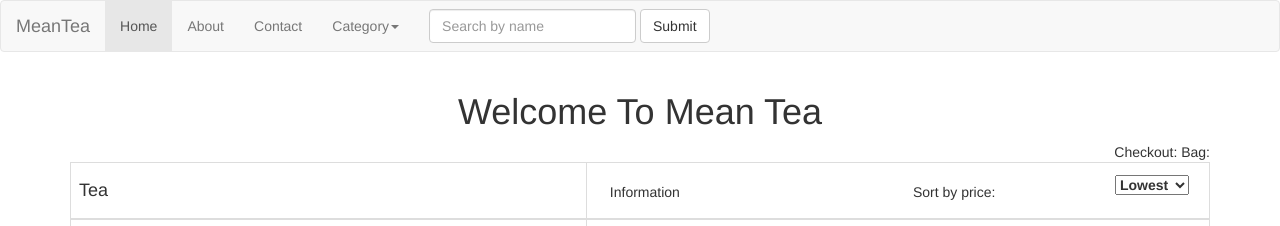
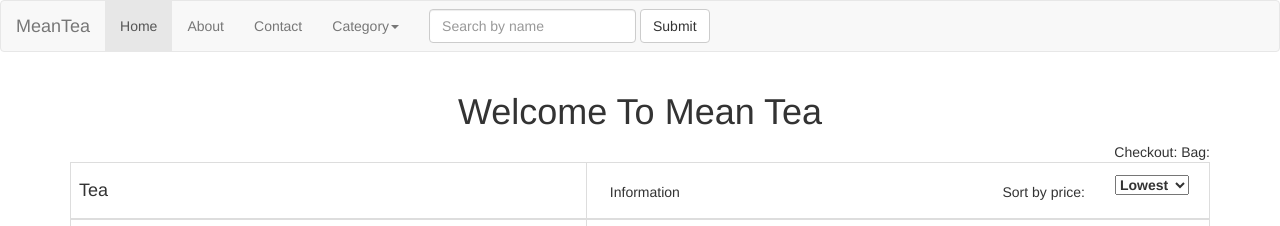
Before and after one commit to molson303/MeanTea, a plain HTML site: page index.html in a window 1280 px wide. Shown: the top 226 px of the page. Drawn offline with nearby package versions, Linux system fonts and the light colour scheme; some packages are replaced by stand-ins of ours; grey boxes are pictures that could not be loaded.

Commit message:
style change

```diff
--- a/templates/main.html
+++ b/templates/main.html
@@ -19,12 +19,12 @@
         <thead>
           <tr>
             <th><h4>Tea</h4></th>
-            <div class="row">
-            <th>
+            <div>
+            <th class="row">
               <div class="col-md-6">
                 <h5>Information</h5>
               </div>
-              <div class="col-md-4">
+              <div class="col-md-4 text-right">
                 <h5>Sort by price:</h5>
               </div>
               <div class="col-md-2">
```
